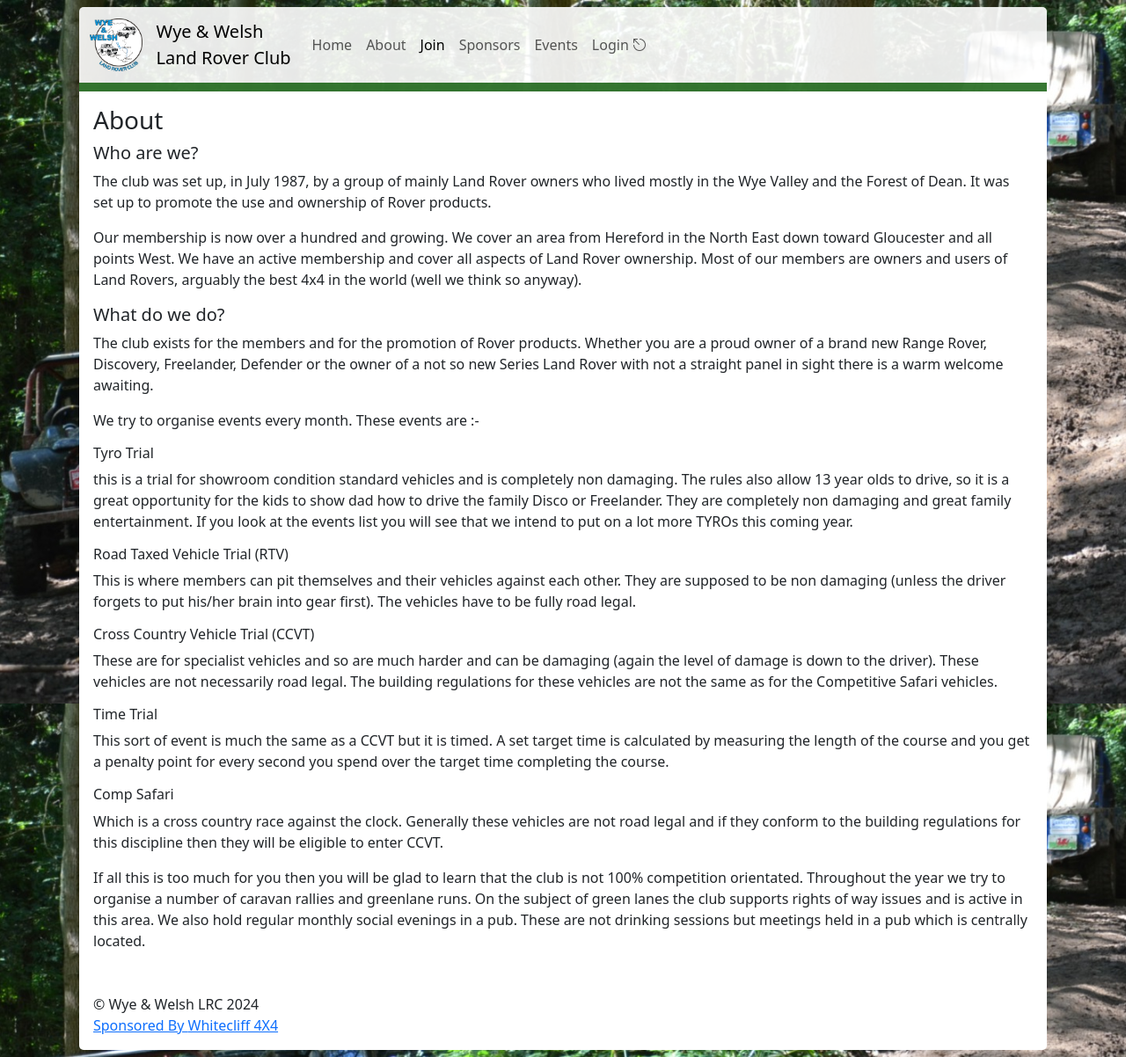
After one commit to wwlrc/website, a PHP site: template templates/pages/about.html.twig in a window 1280 px wide. The commit adds this page. Shown: the whole page at 88% size. Run offline with PHP 8.4, Linux system fonts and the light colour scheme; the template is opened without the code that fills it, so the values that code supplies are empty; some libraries are stand-ins or nearby versions.

Commit message:
Add about page

```diff
--- a/routes/index.php
+++ b/routes/index.php
@@ -2,6 +2,12 @@
 
 $app->router->get('', function () {
     $controller = new Wwlrc\Website\Controller\IndexController($this);
+
+    $controller->page();
+});
+
+$app->router->get('/about', function () {
+    $controller = new Wwlrc\Website\Controller\AboutController($this);
 
     $controller->page();
 });
--- /dev/null
+++ b/templates/pages/about.html.twig
@@ -0,0 +1,56 @@
+{% extends "pages/abstract/main.html.twig" %}
+
+{% set page_title = "Join" %}
+{% set page_description = "Welcome to the Wye & Welsh Land Rover Club website. Visit this website to see the latest news, events and photos." %}
+{% set page_canonical = "https://wwlrc.co.uk/join" %}
+
+{% block content %}
+
+<h3>About</h3>
+
+<h5>Who are we?</h5>
+
+<p>
+The club was set up, in July 1987, by a group of mainly Land Rover owners who lived mostly in the Wye Valley and the Forest of Dean. It was set up to promote the use and ownership of Rover products.
+</p>
+<p>
+Our membership is now over a hundred and growing. We cover an area from Hereford in the North East down toward Gloucester and all points West. We have an active membership and cover all aspects of Land Rover ownership. Most of our members are owners and users of Land Rovers, arguably the best 4x4 in the world (well we think so anyway).
+</p>
+
+<h5>What do we do?</h5>
+<p>
+The club exists for the members and for the promotion of Rover products. Whether you are a proud owner of a brand new Range Rover, Discovery, Freelander, Defender or the owner of a not so new Series Land Rover with not a straight panel in sight there is a warm welcome awaiting.
+</p>
+<p>
+We try to organise events every month. These events are :-
+</p>
+<p>
+<h6>Tyro Trial</h6>
+this is a trial for showroom condition standard vehicles and is completely non damaging. The rules also allow 13 year olds to drive, so it is a great opportunity for the kids to show dad how to drive the family Disco or Freelander. They are completely non damaging and great family entertainment. If you look at the events list you will see that we intend to put on a lot more TYROs this coming year.
+</p>
+
+<p>
+<h6>Road Taxed Vehicle Trial (RTV)</h6>
+This is where members can pit themselves and their vehicles against each other. They are supposed to be non damaging (unless the driver forgets to put his/her brain into gear first). The vehicles have to be fully road legal.
+</p>
+
+<p>
+<h6>Cross Country Vehicle Trial (CCVT)</h6>
+These are for specialist vehicles and so are much harder and can be damaging (again the level of damage is down to the driver). These vehicles are not necessarily road legal. The building regulations for these vehicles are not the same as for the Competitive Safari vehicles.
+</p>
+
+<p>
+<h6>Time Trial</h6>
+This sort of event is much the same as a CCVT but it is timed. A set target time is calculated by measuring the length of the course and you get a penalty point for every second you spend over the target time completing the course.
+</p>
+
+<p>
+<h6>Comp Safari</h6>
+Which is a cross country race against the clock. Generally these vehicles are not road legal and if they conform to the building regulations for this discipline then they will be eligible to enter CCVT.
+</p>
+
+<p>
+If all this is too much for you then you will be glad to learn that the club is not 100% competition orientated. Throughout the year we try to organise a number of caravan rallies and greenlane runs. On the subject of green lanes the club supports rights of way issues and is active in this area. We also hold regular monthly social evenings in a pub. These are not drinking sessions but meetings held in a pub which is centrally located.
+</p>
+
+{% endblock %}
```
Also changed, not shown: src/Controller/AboutController.php (added, +9 -0 lines).
